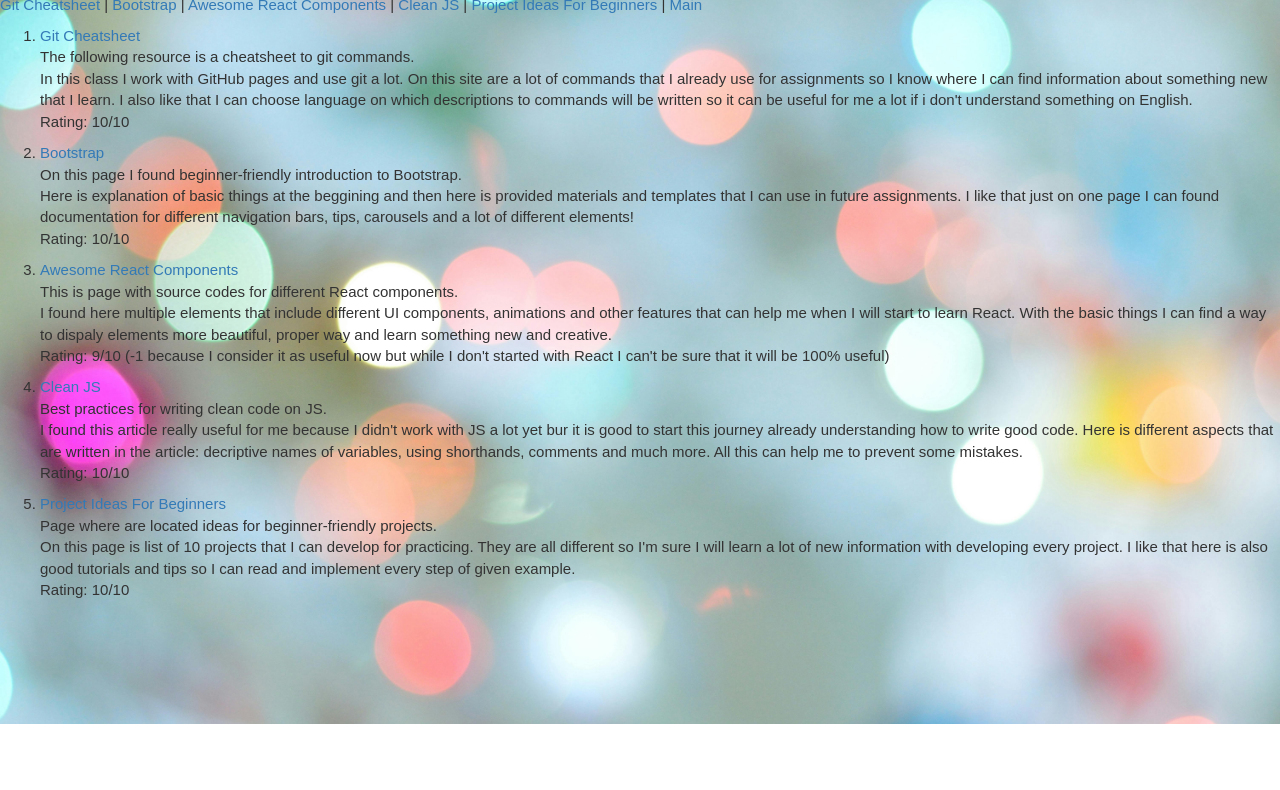
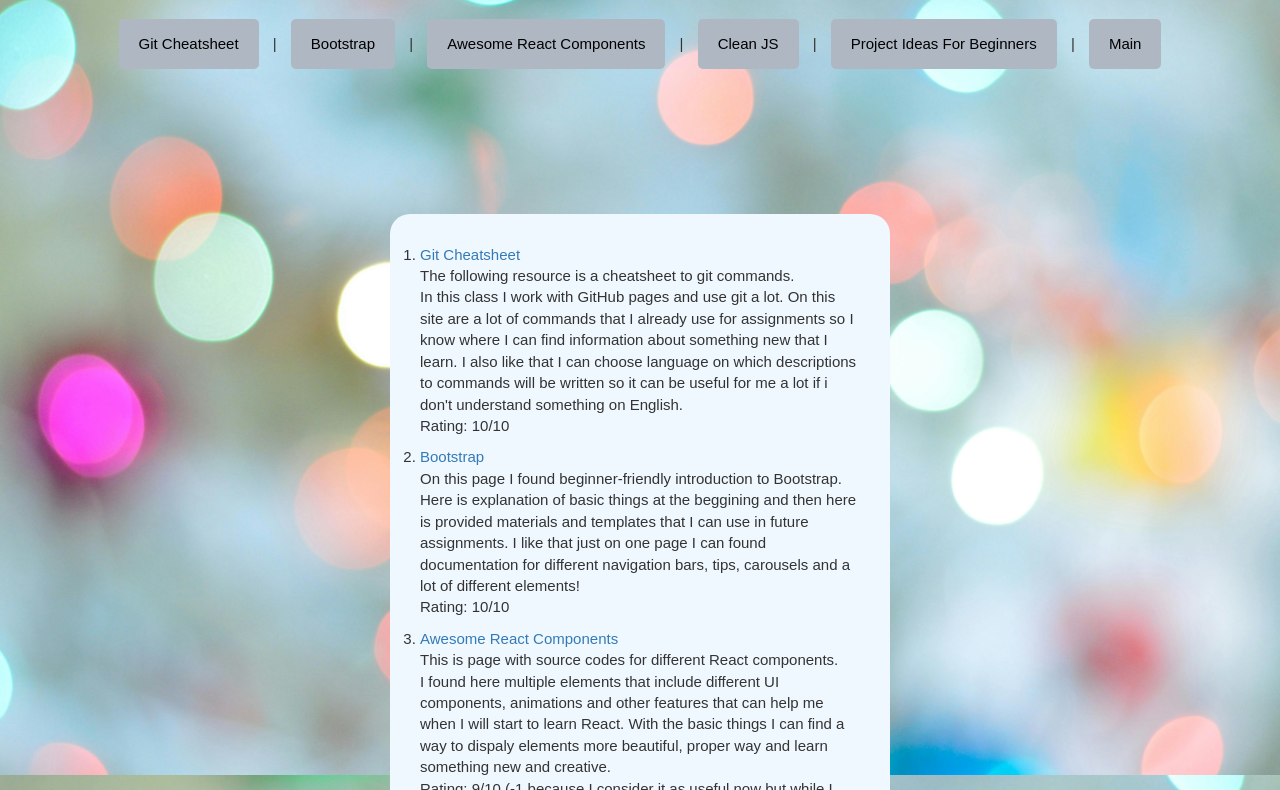
Before and after one commit to skvortsovao/WebRoot, a plain HTML site: page html/webresources.html in a window 1280 px wide. Shown: the part 76-866 px from the top of the page. Before the commit the page ends 800 px from the top, so only its background shows below. Drawn offline with nearby package versions, Linux system fonts and the light colour scheme.

Commit message:
Update style.css

```diff
--- a/css/style.css
+++ b/css/style.css
@@ -34,3 +34,51 @@ background-color: aqua;
         background-color: rgb(154, 190, 213);
     }
 }
+.col-sm-1{
+   width: 100%;
+   text-align: center;
+   padding: 15px;
+    border: 1px solid white;
+    background-color: rgb(215, 239, 250);
+height: 50px;
+}
+.col-sm-1:hover{
+    background-color: #2a4983;
+    transition: 0.4s;
+}
+#aweb{
+    font-family: sans-serif;
+    color: black;
+}
+h1{
+    text-align: center;
+
+}
+.foo {
+    text-align: center;
+    margin-bottom: 20px;
+
+    height: 80px;
+    padding:15px;
+}
+
+.foo a {
+    display: inline-block;
+    background-color: #afb8c2;
+    height: 50px;
+    line-height: 50px;
+    padding: 0 20px;
+    margin: 10px;
+    color: #000000;
+    text-decoration: none;
+    border-radius: 5px;
+}
+ol{
+    margin: 140px;
+    justify-self: center;
+    background-color: aliceblue;
+    width: 500px;
+    padding: 30px;
+    border-radius: 20px;
+
+}
```
